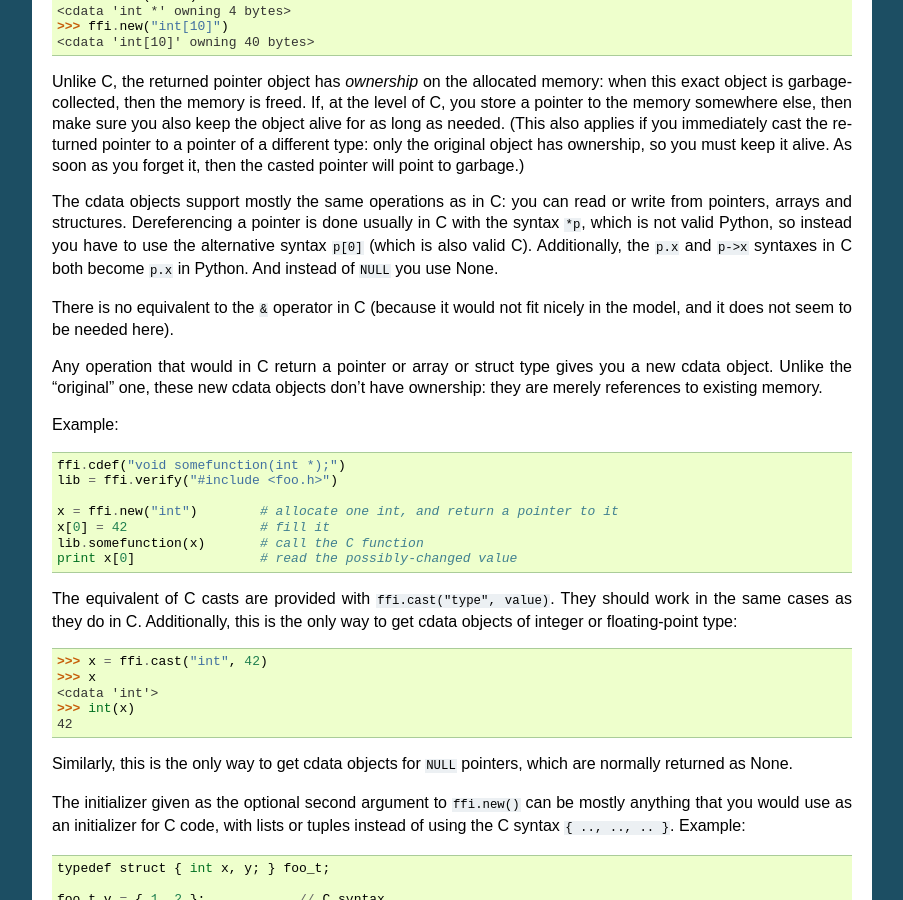
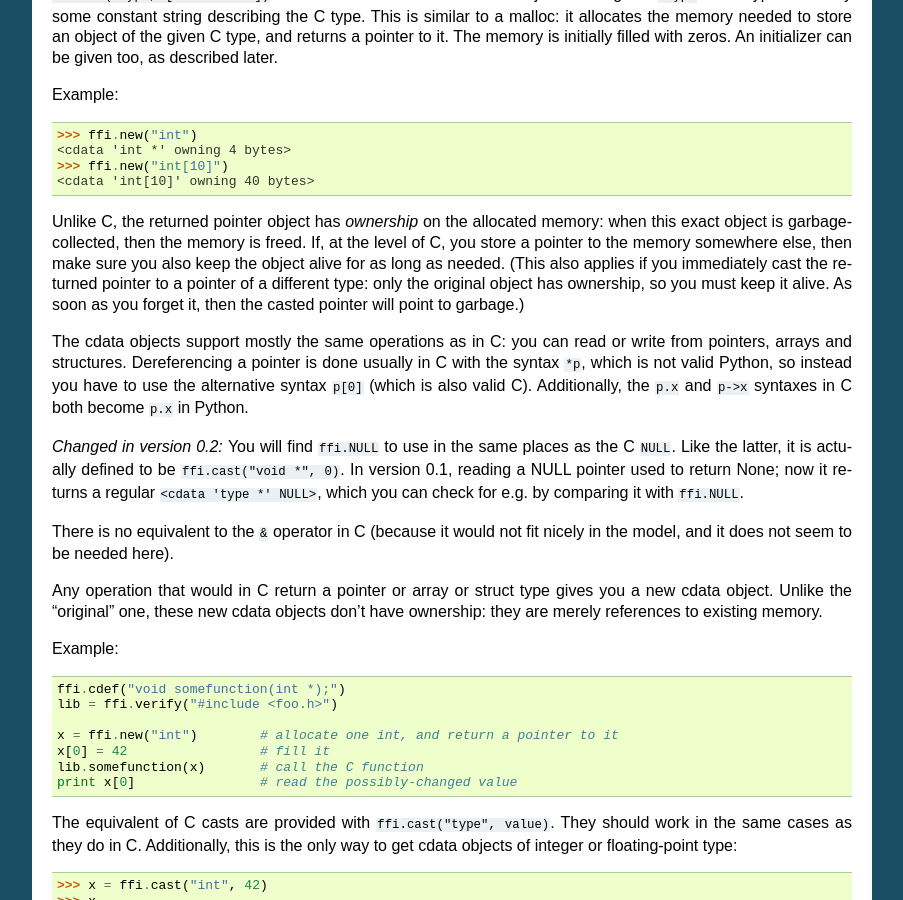
Before and after one commit to python-cffi/cffi, a Sphinx documentation site: the page built from doc/source/index.rst, in a window 1280 px wide and 900 px high, scrolled down 5048 px. Shown: the whole window, without its empty margins (198-1101 px from the left). Built offline with Sphinx 7.4.7, drawn with Linux system fonts in a browser that asks for light colours; some of the changed text lies outside the part shown.

Commit message:
Update: document what are now real (minor) differences

```diff
--- a/doc/source/conf.py
+++ b/doc/source/conf.py
@@ -45,9 +45,9 @@
 # built documents.
 #
 # The short X.Y version.
-version = '0.1'
+version = '0.2'
 # The full version, including alpha/beta/rc tags.
-release = '0.1'
+release = '0.2'
 
 # The language for content autogenerated by Sphinx. Refer to documentation
 # for a list of supported languages.
--- a/doc/source/index.rst
+++ b/doc/source/index.rst
@@ -337,6 +337,9 @@
    unspecified length, as in "``int n[];``".  The length is completed
    by the C compiler.
 
+   .. versionadded:: 0.2
+   You can also specify it as ``int n[...];``.
+
 *  enums: in "``enum foo { A, B, C, ... };``" (with a trailing ``...``),
    the enumerated values are not necessarily in order; the C compiler
    will reorder them as needed and skip any unmentioned value.  Like
@@ -394,8 +397,14 @@
 pointer is done usually in C with the syntax ``*p``, which is not valid
 Python, so instead you have to use the alternative syntax ``p[0]``
 (which is also valid C).  Additionally, the ``p.x`` and ``p->x``
-syntaxes in C both become ``p.x`` in Python.  And instead of ``NULL``
-you use None.
+syntaxes in C both become ``p.x`` in Python.
+
+.. versionchanged:: 0.2
+   You will find ``ffi.NULL`` to use in the same places as the C ``NULL``.
+   Like the latter, it is actually defined to be ``ffi.cast("void *", 0)``.
+   In version 0.1, reading a NULL pointer used to return None;
+   now it returns a regular ``<cdata 'type *' NULL>``, which you can
+   check for e.g. by comparing it with ``ffi.NULL``.
 
 There is no equivalent to the ``&`` operator in C (because it would not
 fit nicely in the model, and it does not seem to be needed here).
@@ -424,9 +433,6 @@
     <cdata 'int'>
     >>> int(x)
     42
-
-Similarly, this is the only way to get cdata objects for ``NULL``
-pointers, which are normally returned as None.
 
 The initializer given as the optional second argument to ``ffi.new()``
 can be mostly anything that you would use as an initializer for C code,
@@ -483,9 +489,8 @@
 
 Variadic functions in C (which end with "``...``" as their last
 argument) can be declared and called normally, with the exception that
-all the arguments passed in the variable part *must* be cdata objects,
-or possibly None for ``NULL``.  This is because it would not be possible
-to guess, if you wrote this::
+all the arguments passed in the variable part *must* be cdata objects.
+This is because it would not be possible to guess, if you wrote this::
 
     C.printf("hello, %d\n", 42)
 
```
